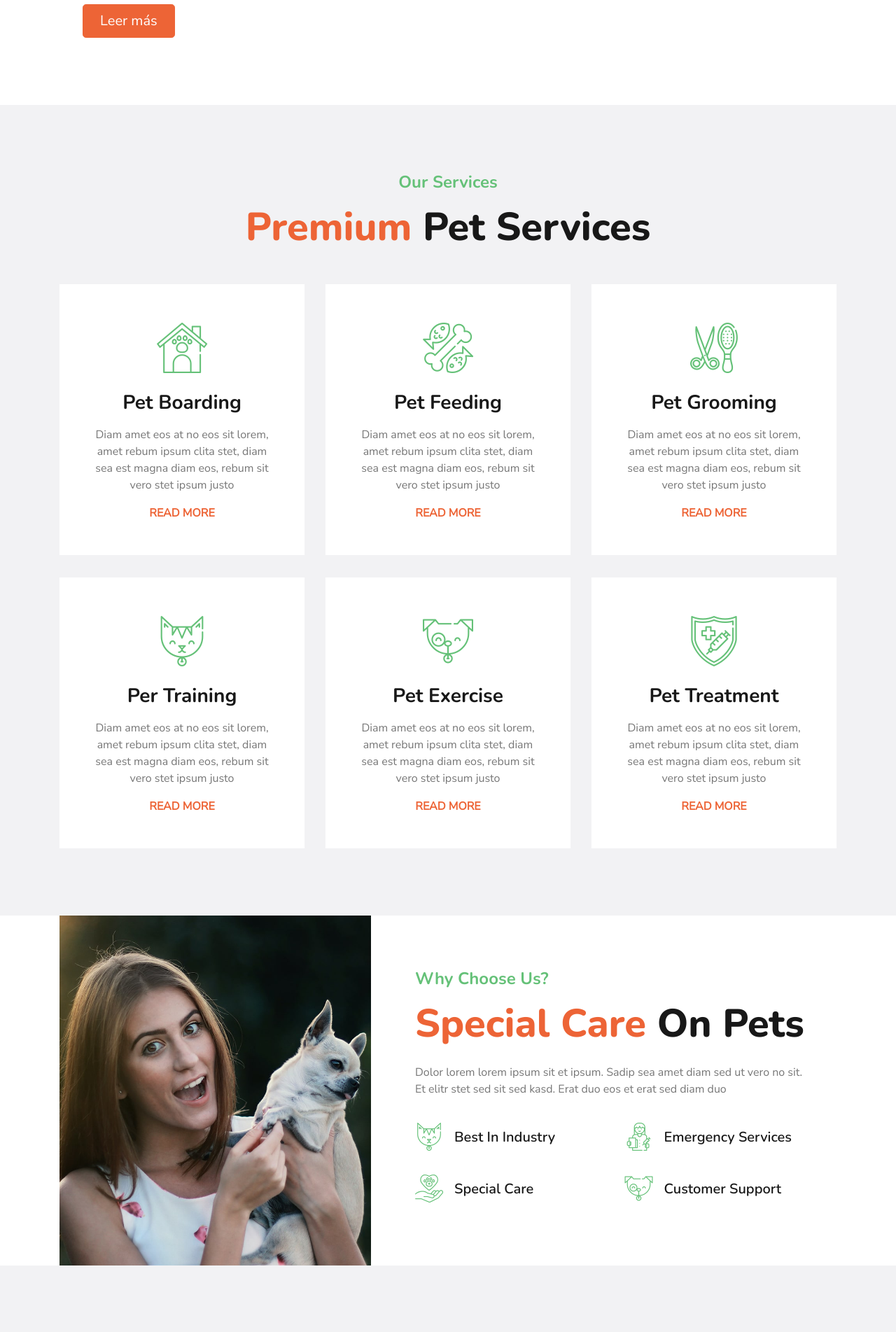
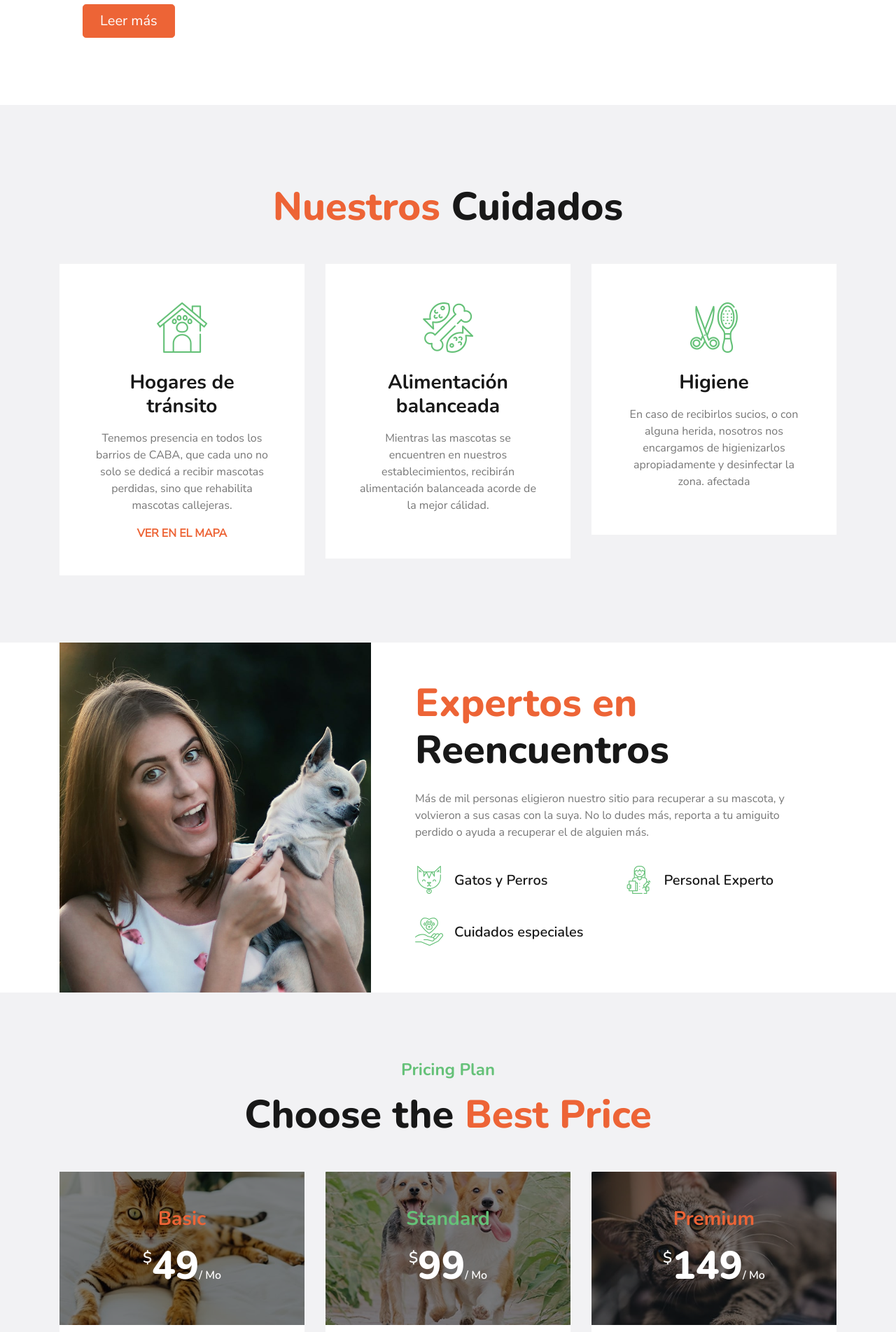
Before and after one commit to reyesito/Aprobado-True, a Flask app: page / in a window 1280 px wide. Shown: the part 1564-3467 px from the top of the page at 70% size. Run offline with Flask 3, Linux system fonts and the light colour scheme; some libraries are stand-ins or nearby versions.

Commit message:
Personalización de Texto de Reencuentros y Cuidados #3

```diff
--- a/templates/index.html
+++ b/templates/index.html
@@ -80,108 +80,77 @@
     <!-- Fin acerca de nosotros -->
 
 
-    <!-- Services Start -->
+    <!-- Cuidados especiales -->
     <div class="container-fluid bg-light pt-5">
         <div class="container py-5">
             <div class="d-flex flex-column text-center mb-5">
-                <h4 class="text-secondary mb-3">Our Services</h4>
-                <h1 class="display-4 m-0"><span class="text-primary">Premium</span> Pet Services</h1>
+                <h4 class="text-secondary mb-3"></h4>
+                <h1 class="display-4 m-0"><span class="text-primary">Nuestros</span> Cuidados</h1>
             </div>
             <div class="row pb-3">
                 <div class="col-md-6 col-lg-4 mb-4">
                     <div class="d-flex flex-column text-center bg-white mb-2 p-3 p-sm-5">
                         <h3 class="flaticon-house display-3 font-weight-normal text-secondary mb-3"></h3>
-                        <h3 class="mb-3">Pet Boarding</h3>
-                        <p>Diam amet eos at no eos sit lorem, amet rebum ipsum clita stet, diam sea est magna diam eos, rebum sit vero stet ipsum justo</p>
-                        <a class="text-uppercase font-weight-bold" href="">Read More</a>
+                        <h3 class="mb-3">Hogares de tránsito</h3>
+                        <p>Tenemos presencia en todos los barrios de CABA, que cada uno no solo se dedicá a recibir mascotas perdidas, sino que rehabilita mascotas callejeras.</p>
+                        <a class="text-uppercase font-weight-bold" href="">Ver en el Mapa</a>
                     </div>
                 </div>
                 <div class="col-md-6 col-lg-4 mb-4">
                     <div class="d-flex flex-column text-center bg-white mb-2 p-3 p-sm-5">
                         <h3 class="flaticon-food display-3 font-weight-normal text-secondary mb-3"></h3>
-                        <h3 class="mb-3">Pet Feeding</h3>
-                        <p>Diam amet eos at no eos sit lorem, amet rebum ipsum clita stet, diam sea est magna diam eos, rebum sit vero stet ipsum justo</p>
-                        <a class="text-uppercase font-weight-bold" href="">Read More</a>
+                        <h3 class="mb-3">Alimentación balanceada</h3>
+                        <p>Mientras las mascotas se encuentren en nuestros establecimientos, recibirán alimentación balanceada acorde de la mejor cálidad.</p>
+                        <a class="text-uppercase font-weight-bold" href=""></a>
                     </div>
                 </div>
                 <div class="col-md-6 col-lg-4 mb-4">
                     <div class="d-flex flex-column text-center bg-white mb-2 p-3 p-sm-5">
                         <h3 class="flaticon-grooming display-3 font-weight-normal text-secondary mb-3"></h3>
-                        <h3 class="mb-3">Pet Grooming</h3>
-                        <p>Diam amet eos at no eos sit lorem, amet rebum ipsum clita stet, diam sea est magna diam eos, rebum sit vero stet ipsum justo</p>
-                        <a class="text-uppercase font-weight-bold" href="">Read More</a>
-                    </div>
-                </div>
-                <div class="col-md-6 col-lg-4 mb-4">
-                    <div class="d-flex flex-column text-center bg-white mb-2 p-3 p-sm-5">
-                        <h3 class="flaticon-cat display-3 font-weight-normal text-secondary mb-3"></h3>
-                        <h3 class="mb-3">Per Training</h3>
-                        <p>Diam amet eos at no eos sit lorem, amet rebum ipsum clita stet, diam sea est magna diam eos, rebum sit vero stet ipsum justo</p>
-                        <a class="text-uppercase font-weight-bold" href="">Read More</a>
-                    </div>
-                </div>
-                <div class="col-md-6 col-lg-4 mb-4">
-                    <div class="d-flex flex-column text-center bg-white mb-2 p-3 p-sm-5">
-                        <h3 class="flaticon-dog display-3 font-weight-normal text-secondary mb-3"></h3>
-                        <h3 class="mb-3">Pet Exercise</h3>
-                        <p>Diam amet eos at no eos sit lorem, amet rebum ipsum clita stet, diam sea est magna diam eos, rebum sit vero stet ipsum justo</p>
-                        <a class="text-uppercase font-weight-bold" href="">Read More</a>
-                    </div>
-                </div>
-                <div class="col-md-6 col-lg-4 mb-4">
-                    <div class="d-flex flex-column text-center bg-white mb-2 p-3 p-sm-5">
-                        <h3 class="flaticon-vaccine display-3 font-weight-normal text-secondary mb-3"></h3>
-                        <h3 class="mb-3">Pet Treatment</h3>
-                        <p>Diam amet eos at no eos sit lorem, amet rebum ipsum clita stet, diam sea est magna diam eos, rebum sit vero stet ipsum justo</p>
-                        <a class="text-uppercase font-weight-bold" href="">Read More</a>
+                        <h3 class="mb-3">Higiene</h3>
+                        <p>En caso de recibirlos sucios, o con alguna herida, nosotros nos encargamos de higienizarlos apropiadamente y desinfectar la zona. afectada</p>
+                        <a class="text-uppercase font-weight-bold" href=""></a>
                     </div>
                 </div>
             </div>
         </div>
     </div>
-    <!-- Services End -->
+    <!-- Fin de Cuidados especiales -->
 
 
-    <!-- Features Start -->
+    <!-- Reencuentros -->
     <div class="container">
         <div class="row align-items-center">
             <div class="col-lg-5">
                 <img class="img-fluid w-100" src="../static/img/feature.jpg" alt="">
             </div>
             <div class="col-lg-7 py-5 py-lg-0 px-3 px-lg-5">
-                <h4 class="text-secondary mb-3">Why Choose Us?</h4>
-                <h1 class="display-4 mb-4"><span class="text-primary">Special Care</span> On Pets</h1>
-                <p class="mb-4">Dolor lorem lorem ipsum sit et ipsum. Sadip sea amet diam sed ut vero no sit. Et elitr stet sed sit sed kasd. Erat duo eos et erat sed diam duo</p>
+                <h1 class="display-4 mb-4"><span class="text-primary">Expertos en</span> Reencuentros</h1>
+                <p class="mb-4">Más de mil personas eligieron nuestro sitio para recuperar a su mascota, y volvieron a sus casas con la suya. No lo dudes más, reporta a tu amiguito perdido o ayuda a recuperar el de alguien más.</p>
                 <div class="row py-2">
                     <div class="col-6">
                         <div class="d-flex align-items-center mb-4">
                             <h1 class="flaticon-cat font-weight-normal text-secondary m-0 mr-3"></h1>
-                            <h5 class="text-truncate m-0">Best In Industry</h5>
+                            <h5 class="text-truncate m-0">Gatos y Perros</h5>
                         </div>
                     </div>
                     <div class="col-6">
                         <div class="d-flex align-items-center mb-4">
                             <h1 class="flaticon-doctor font-weight-normal text-secondary m-0 mr-3"></h1>
-                            <h5 class="text-truncate m-0">Emergency Services</h5>
+                            <h5 class="text-truncate m-0">Personal Experto</h5>
                         </div>
                     </div>
                     <div class="col-6">
                         <div class="d-flex align-items-center">
                             <h1 class="flaticon-care font-weight-normal text-secondary m-0 mr-3"></h1>
-                            <h5 class="text-truncate m-0">Special Care</h5>
-                        </div>
-                    </div>
-                    <div class="col-6">
-                        <div class="d-flex align-items-center">
-                            <h1 class="flaticon-dog font-weight-normal text-secondary m-0 mr-3"></h1>
-                            <h5 class="text-truncate m-0">Customer Support</h5>
+                            <h5 class="text-truncate m-0">Cuidados especiales</h5>
                         </div>
                     </div>
                 </div>
             </div>
         </div>
     </div>
-    <!-- Features End -->
+    <!-- Fin reencuentros -->
 
 
     <!-- Pricing Plan Start -->
```
